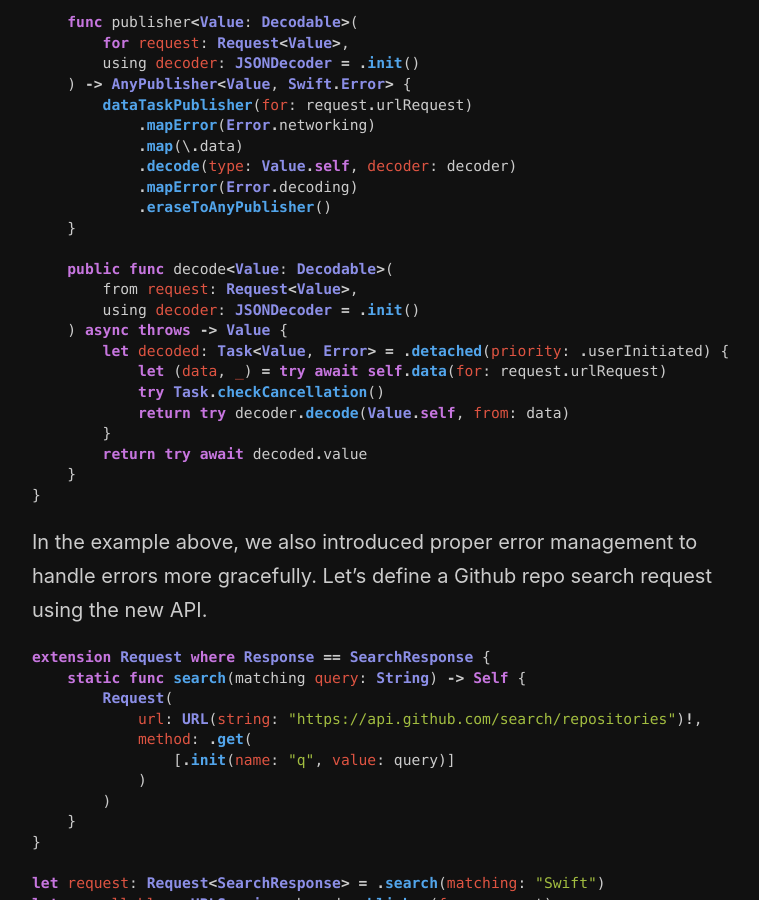
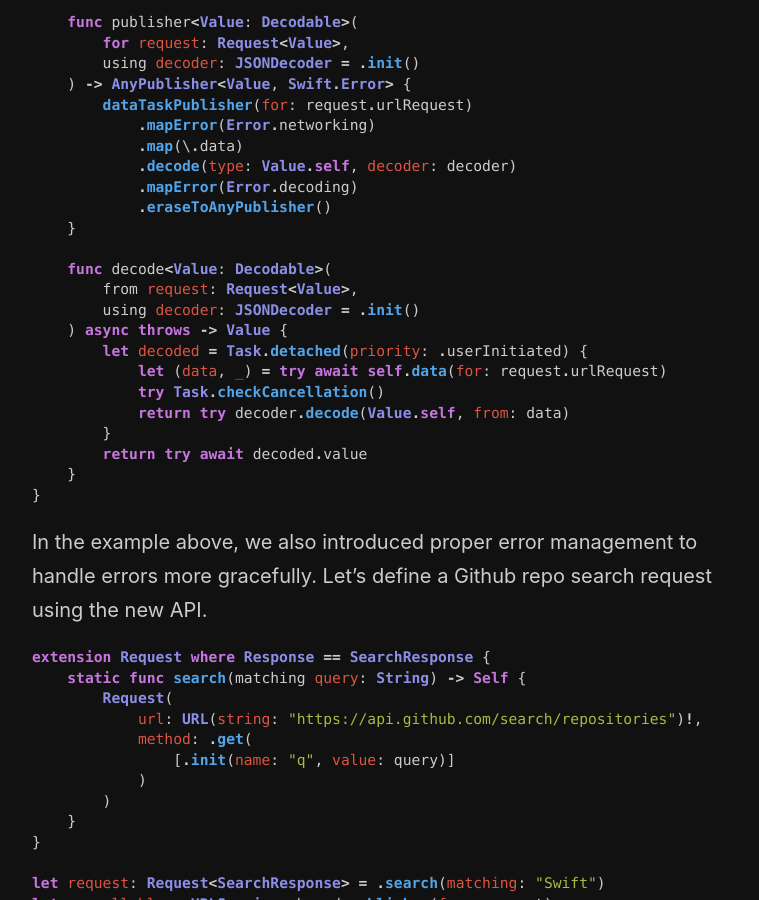
Before and after one commit to mecid/mecid.github.io, a Jekyll site: the page built from _posts/2021-02-10-building-type-safe-networking-in-swift.md, in a window 1280 px wide and 900 px high, scrolled down 4310 px. Shown: the whole window, without its empty margins (258-1017 px from the left). Built offline with Jekyll 4.4.1, drawn with Linux system fonts in a browser that asks for light colours.

Commit message:
networking stack post fixed

```diff
--- a/_posts/2021-02-10-building-type-safe-networking-in-swift.md
+++ b/_posts/2021-02-10-building-type-safe-networking-in-swift.md
@@ -171,11 +171,11 @@ extension URLSession {
             .eraseToAnyPublisher()
     }
 
-    public func decode<Value: Decodable>(
+    func decode<Value: Decodable>(
         from request: Request<Value>,
         using decoder: JSONDecoder = .init()
     ) async throws -> Value {
-        let decoded: Task<Value, Error> = .detached(priority: .userInitiated) {
+        let decoded = Task.detached(priority: .userInitiated) {
             let (data, _) = try await self.data(for: request.urlRequest)
             try Task.checkCancellation()
             return try decoder.decode(Value.self, from: data)
```
